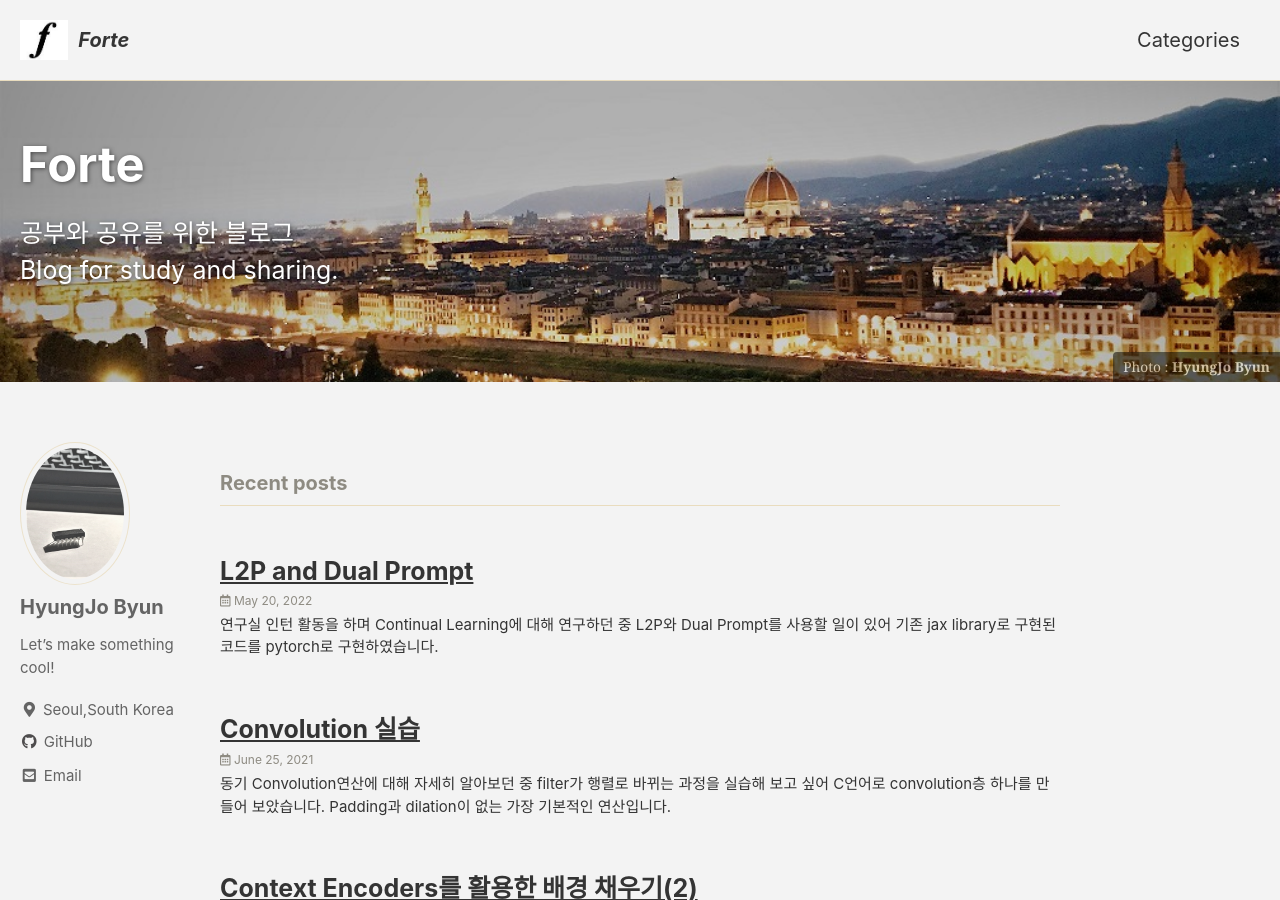
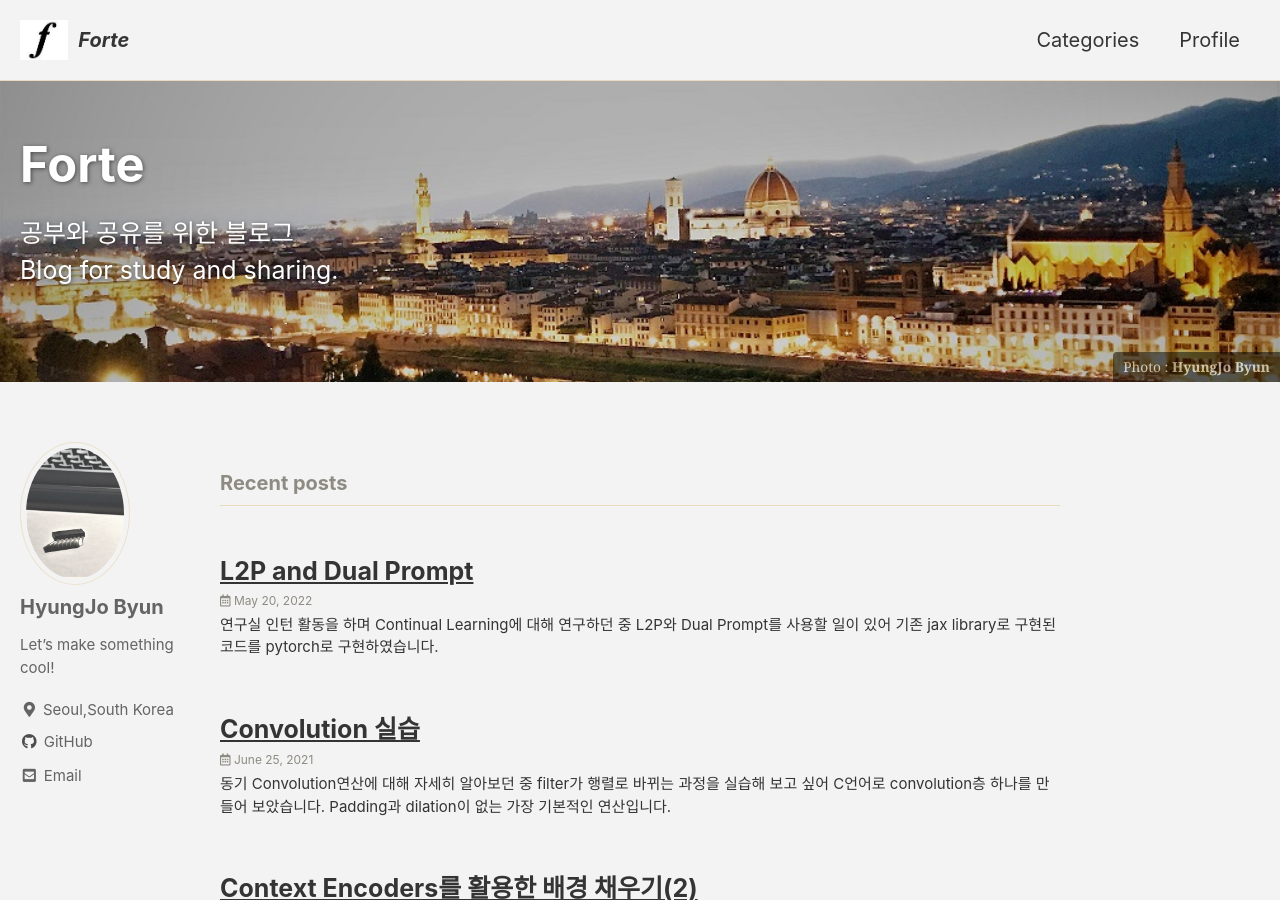
Before and after one commit to HyungjoByun/HyungjoByun.github.io, a Jekyll site: the page built from _pages/home.md, in a window 1280 px wide and 900 px high. Built offline with Jekyll 4.4.1, drawn with Linux system fonts in a browser that asks for light colours; cached includes are drawn as plain includes.

Commit message:
Update navigation.yml

```diff
--- a/_data/navigation.yml
+++ b/_data/navigation.yml
@@ -4,6 +4,8 @@ main:
   #  url: https://mmistakes.github.io/minimal-mistakes/docs/quick-start-guide/
   - title: "Categories"
     url: /categories/
+  - title: "Profile"
+    url: /profile/
   # - title: "Sample Collections"
   #   url: /collection-archive/
   # - title: "Sitemap"
```
